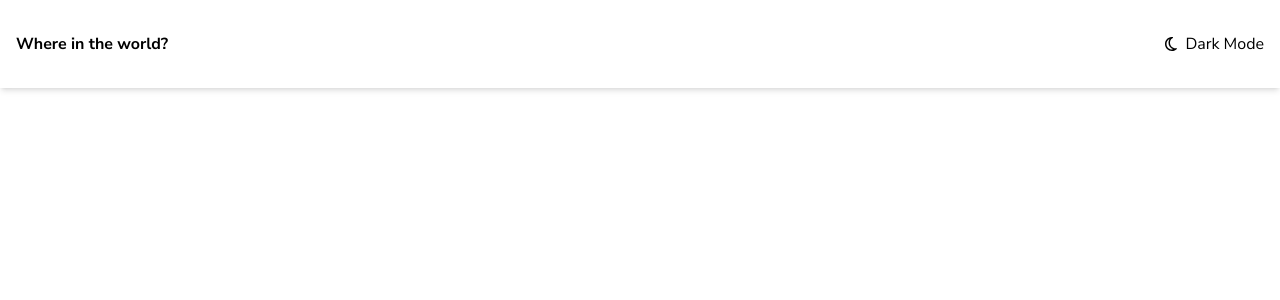
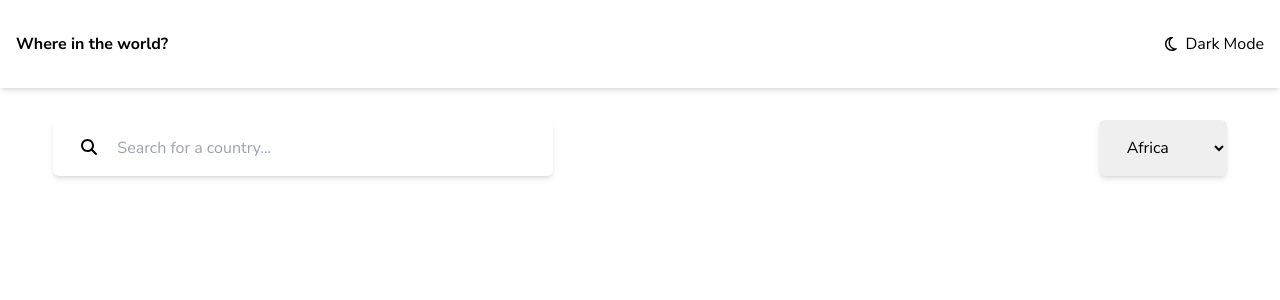
Before and after one commit to SanazBHMN/rest-countries, a React (Vite) app: page / in a window 1280 px wide. Shown: the top 300 px of the page. Built offline with nearby package versions, Linux system fonts and the light colour scheme.

Commit message:
Implement the inputs

```diff
--- a/src/App.jsx
+++ b/src/App.jsx
@@ -1,10 +1,10 @@
-import Header from "./components/Header";
+import { Outlet } from "react-router-dom";
 import "./App.css";
 
 function App() {
   return (
     <>
-      <Header />
+      <Outlet />
     </>
   );
 }
--- /dev/null
+++ b/src/components/Dropdown.jsx
@@ -0,0 +1,21 @@
+import { FontAwesomeIcon } from "@fortawesome/react-fontawesome";
+import { faAngleDown } from "@fortawesome/free-solid-svg-icons";
+
+function Dropdown() {
+  return (
+    <div className="relative">
+      {/* <div className="absolute left-7 top-4">
+        <FontAwesomeIcon icon={faAngleDown} />
+      </div> */}
+      <select className="px-6 py-4 shadow-md rounded-md">
+        <option value="africa">Africa</option>
+        <option value="america">America</option>
+        <option value="asia">Asia</option>
+        <option value="europe">Europe</option>
+        <option value="oceania">Oceania</option>
+      </select>
+    </div>
+  );
+}
+
+export default Dropdown;
--- /dev/null
+++ b/src/components/SearchInput.jsx
@@ -0,0 +1,19 @@
+import { FontAwesomeIcon } from "@fortawesome/react-fontawesome";
+import { faMagnifyingGlass } from "@fortawesome/free-solid-svg-icons";
+
+function SearchInput() {
+  return (
+    <div className="relative">
+      <div className="absolute left-7 top-4">
+        <FontAwesomeIcon icon={faMagnifyingGlass} />
+      </div>
+      <input
+        type="text"
+        placeholder="Search for a country..."
+        className="w-full pl-16 py-4 shadow-md rounded-md md:w-[500px]"
+      />
+    </div>
+  );
+}
+
+export default SearchInput;
--- a/src/pages/HomePage.jsx
+++ b/src/pages/HomePage.jsx
@@ -1,9 +1,17 @@
+import Dropdown from "../components/Dropdown";
 import Header from "../components/Header";
+import SearchInput from "../components/SearchInput";
 
 function HomePage() {
   return (
     <>
       <Header />
+      <main className="w-11/12 mx-auto mt-8">
+        <div className="flex flex-col gap-12 sm:flex-row sm:justify-between">
+          <SearchInput />
+          <Dropdown />
+        </div>
+      </main>
     </>
   );
 }
```
